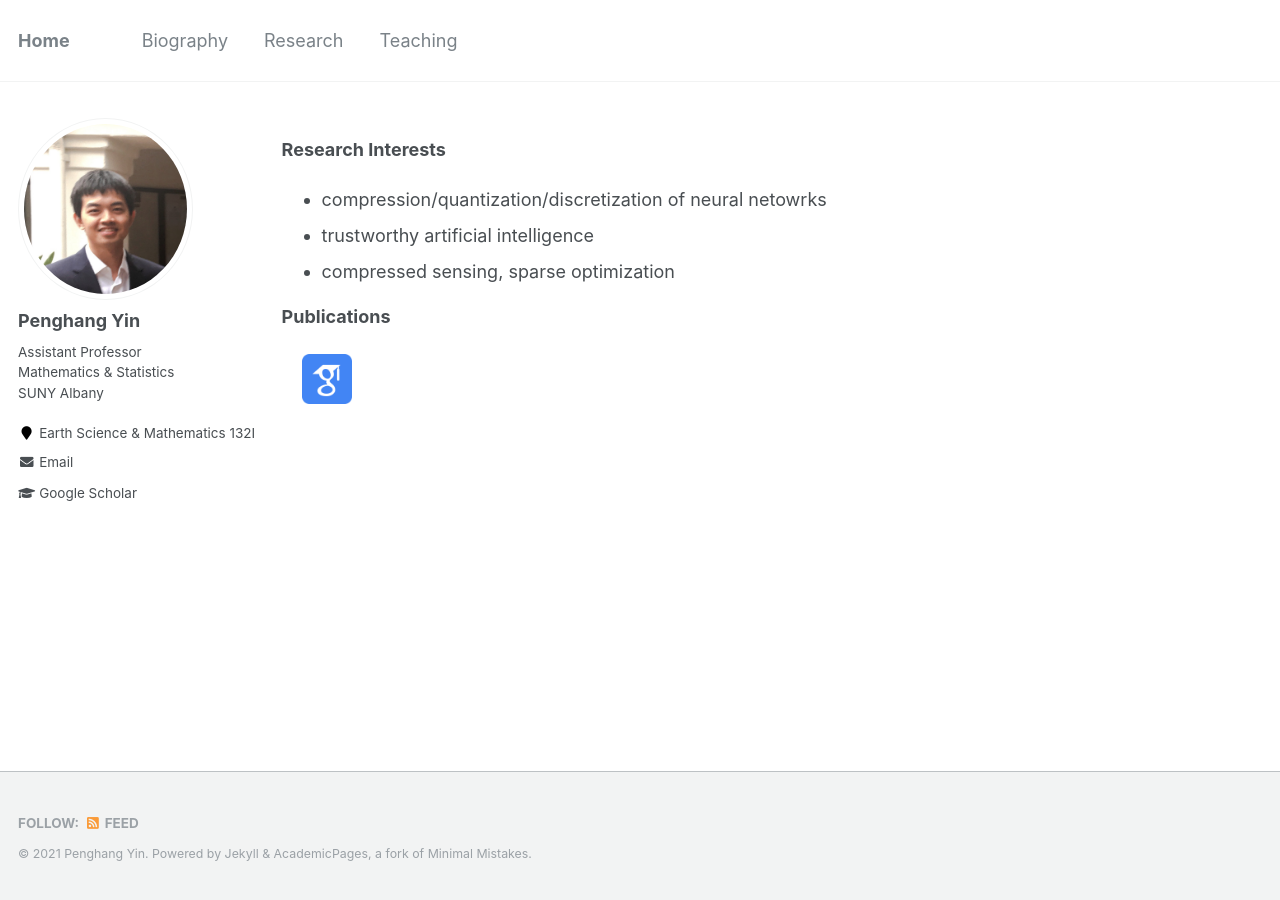
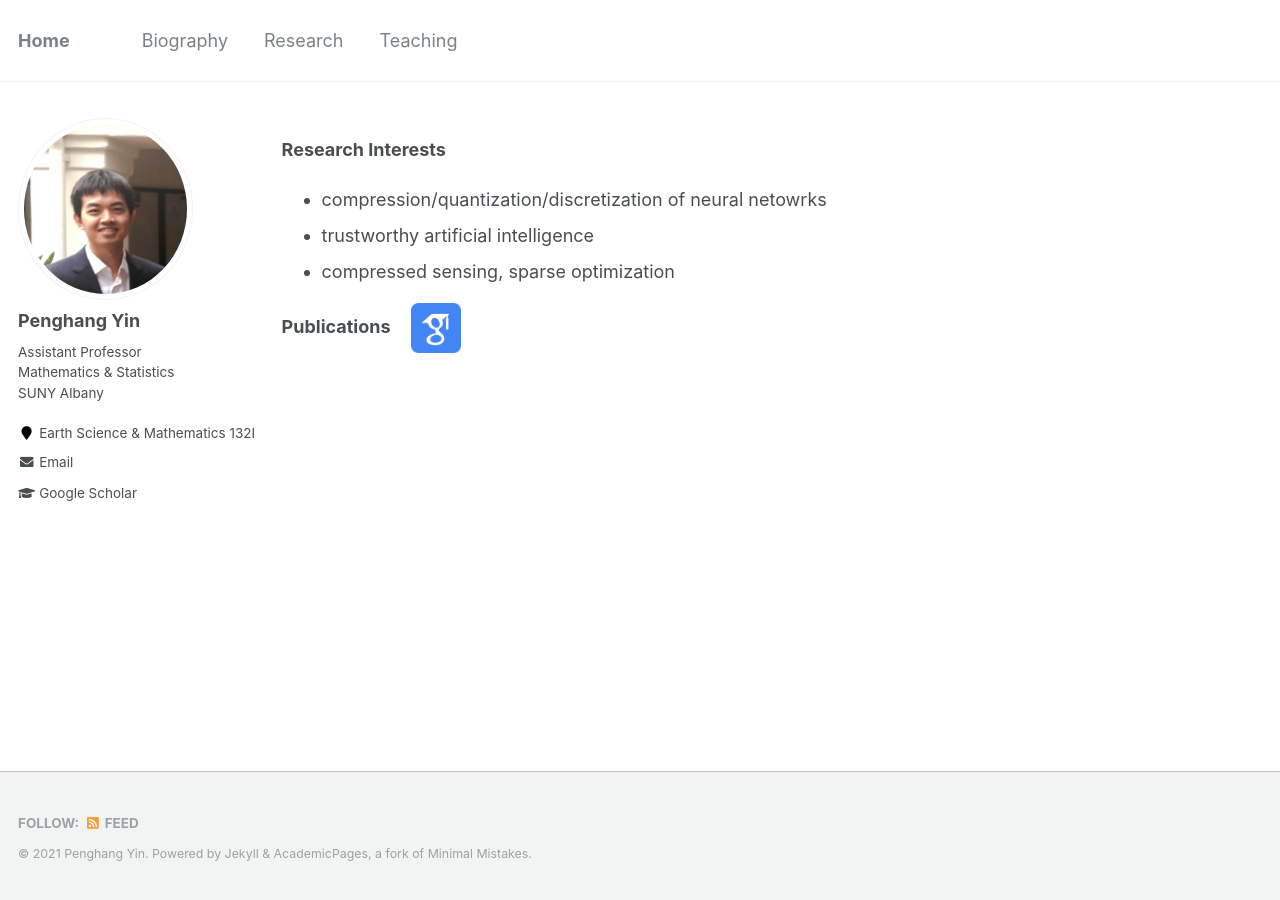
Before and after one commit to yin-penghang/yin-penghang.github.io, a Jekyll site: the page built from _pages/research.md, in a window 1280 px wide. Built offline with Jekyll 4.4.1, drawn with Linux system fonts in a browser that asks for light colours.

Commit message:
Update research.md

```diff
--- a/_pages/research.md
+++ b/_pages/research.md
@@ -12,5 +12,4 @@
  - compressed sensing, sparse optimization
 
 **Publications**
-
-&nbsp;&nbsp;&nbsp; [<img align="center" src= "/images/Scholar-icon.png" height="50" width = "50">](https://scholar.google.com/citations?user=PY1Cb7MAAAAJ&hl=en)
+&nbsp;&nbsp; [<img align="center" src= "/images/Scholar-icon.png" height="50" width = "50">](https://scholar.google.com/citations?user=PY1Cb7MAAAAJ&hl=en)
```
